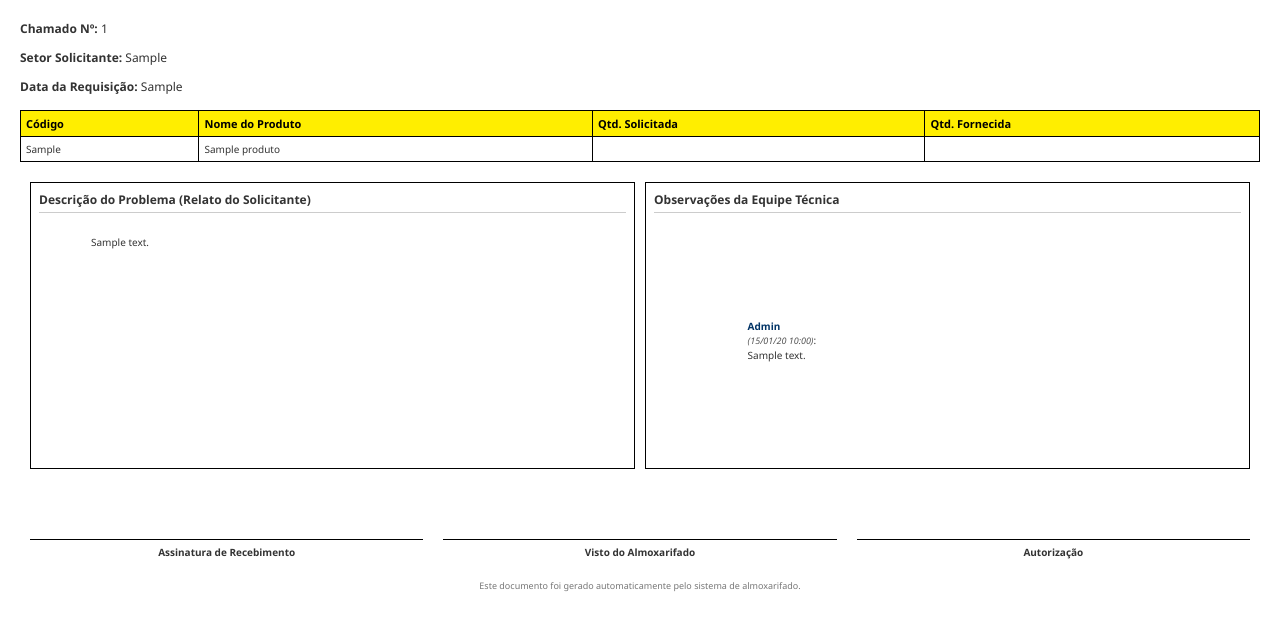
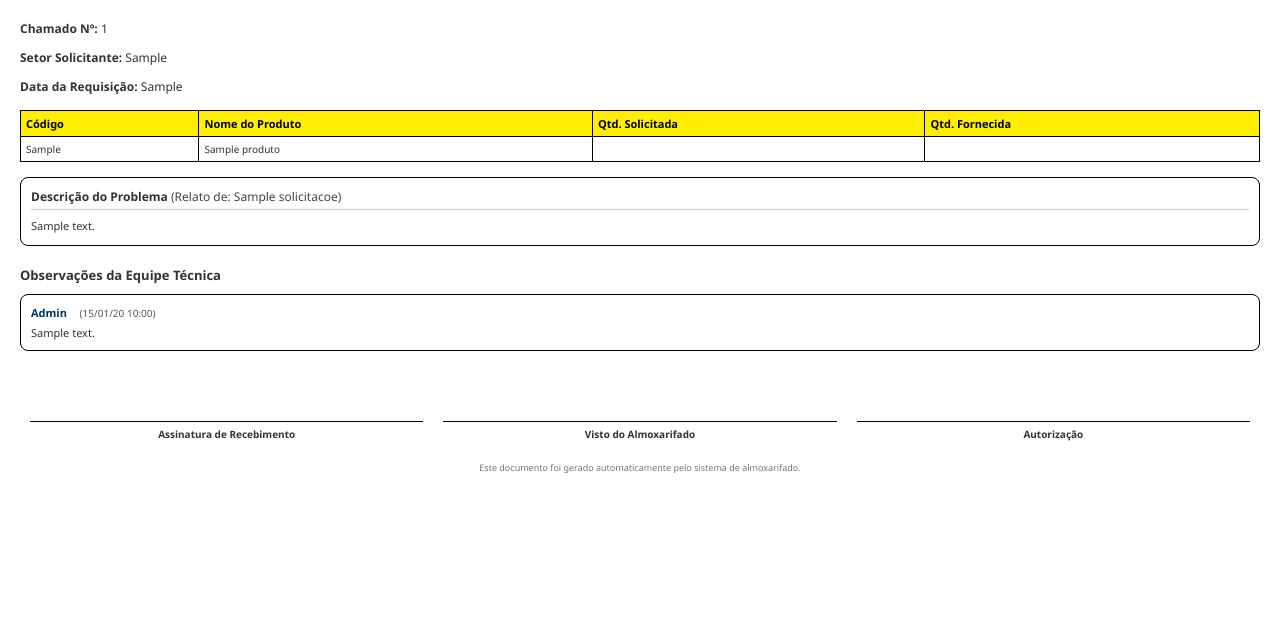
Before and after one commit to LuciosSB/sistema-de-gerenciamento-controle, a Flask app: template templates/saida_pdf.html in a window 1280 px wide. Shown: the part 98-729 px from the top of the page. Run offline with Flask 3, Linux system fonts and the light colour scheme; tables that the repository leaves empty hold one stand-in row (values such as "Sample post"); the template is opened without the code that fills it: values that come from a table or form of the project are taken from there, most other values are stand-ins (such as "Sample title", 1, 10 or a date in 2020).

Commit message:
refactor(pdf): Ajusta layout do PDF para seguir o novo design

```diff
--- a/templates/saida_pdf.html
+++ b/templates/saida_pdf.html
@@ -6,103 +6,36 @@
     <style>
         body {
             font-family: 'Segoe UI', Tahoma, Geneva, Verdana, sans-serif;
-            font-size: 10px; /* Reduzindo a fonte base para caber mais conteúdo */
+            font-size: 10px;
             color: #333;
             margin: 20px;
         }
 
-        .header {
-            width: 100%;
-            text-align: center;
-            margin-bottom: 20px;
+        /* Estilos do Cabeçalho e Tabela (sem alterações) */
+        .header { width: 100%; text-align: center; margin-bottom: 20px; }
+        .header-content { display: table; width: 100%; }
+        .logo-container { display: table-cell; vertical-align: middle; width: 90px; }
+        .logo { width: 80px; height: auto; max-width: 80px; }
+        .titulo-container { display: table-cell; vertical-align: middle; text-align: center; }
+        .titulo { font-size: 22px; margin: 0; color: #000; font-weight: bold; }
+        .subtitulo { font-size: 13px; color: #000; margin: 4px 0; font-weight: bold; }
+        table.produtos-table { width: 100%; border-collapse: collapse; margin-bottom: 15px; text-align: center; }
+        table.produtos-table, th, td { border: 1px solid #000; }
+        th, td { padding: 5px; text-align: left; }
+        th { background-color: #ffee00; color: #000; font-size: 11px; font-weight: bold; }
+        td { font-size: 10px; }
+        .info { margin-bottom: 15px; font-size: 12px; }
+
+        /* ======== NOVOS ESTILOS PARA CAIXAS DE CONTEÚDO (BASEADO NO SEU DESENHO) ======== */
+        .content-box {
+            border: 1px solid #000;
+            border-radius: 8px; /* Cantos arredondados como no desenho */
+            padding: 10px;
+            margin-top: 15px;
+            page-break-inside: avoid; /* Evita que a caixa quebre entre páginas */
         }
 
-        .header-content {
-            display: table;
-            width: 100%;
-        }
-
-        .logo-container {
-            display: table-cell;
-            vertical-align: middle;
-            width: 90px;
-        }
-
-        .logo {
-            width: 80px;
-            height: auto;
-            max-width: 80px;
-        }
-
-        .titulo-container {
-            display: table-cell;
-            vertical-align: middle;
-            text-align: center;
-        }
-
-        .titulo {
-            font-size: 22px;
-            margin: 0;
-            color: #000;
-            font-weight: bold;
-        }
-
-        .subtitulo {
-            font-size: 13px;
-            color: #000;
-            margin: 4px 0;
-            font-weight: bold;
-        }
-
-        table.produtos-table {
-            width: 100%;
-            border-collapse: collapse;
-            margin-bottom: 15px;
-            text-align: center;
-        }
-
-        table.produtos-table, th, td {
-            border: 1px solid #000;
-        }
-
-        th, td {
-            padding: 5px;
-            text-align: left;
-        }
-
-        th {
-            background-color: #ffee00;
-            color: #000;
-            font-size: 11px;
-            font-weight: bold;
-        }
-
-        td {
-            font-size: 10px;
-        }
-
-        .info {
-            margin-bottom: 15px;
-            font-size: 12px;
-        }
-
-        /* ======== NOVOS ESTILOS PARA LAYOUT COMPACTO ======== */
-        .details-container-table {
-            width: 100%;
-            margin-top: 20px;
-            border-collapse: separate;
-            border-spacing: 10px 0;
-            page-break-inside: avoid; /* Tenta manter a tabela na mesma página */
-        }
-
-        .details-cell {
-            width: 50%;
-            vertical-align: top;
-            border: 1px solid #000;
-            padding: 8px;
-        }
-
-        .details-cell-title {
+        .box-title {
             font-size: 12px;
             font-weight: bold;
             margin: 0 0 8px 0;
@@ -110,76 +43,67 @@
             border-bottom: 1px solid #ccc;
         }
 
-        .details-cell-content {
-            font-size: 10px;
-            line-height: 1.4;
-            white-space: pre-wrap;
-            word-wrap: break-word; /* Garante que palavras longas quebrem */
+        .box-title .solicitante-name {
+            font-weight: normal;
+            color: #444;
         }
 
-        .comment-item {
-            margin-bottom: 5px;
-            padding-bottom: 5px;
-            border-bottom: 1px dotted #999;
+        .box-content {
+            font-size: 11px;
+            line-height: 1.5;
+            word-wrap: break-word;
         }
-        .comment-item:last-child {
-            border-bottom: none;
-            margin-bottom: 0;
-            padding-bottom: 0;
-        }
-        .comment-item p {
+        .box-content p {
             margin: 0;
-            padding: 0;
-            line-height: 1.4;
-        }
-        .comment-item strong {
-            color: #003366;
-        }
-        .comment-item em {
-            font-size: 9px;
-            color: #555;
-        }
-        /* ==================================================== */
-
-        .footer {
-            margin-top: 25px;
         }
 
-        .signature-section {
-            width: 100%;
-            margin-top: 35px;
-            display: table;
-        }
-
-        .signature-box {
-            display: table-cell;
-            width: 33.3%;
-            text-align: center;
-            padding: 0 10px;
-        }
-
-        .signature-line {
-            border-bottom: 1px solid #000;
-            height: 35px;
+        .section-divider-title {
+            font-size: 13px;
+            font-weight: bold;
+            margin-top: 20px;
             margin-bottom: 5px;
         }
 
-        .signature-label {
-            font-size: 10px;
-            font-weight: bold;
+        .comment-box {
+            border: 1px solid #000;
+            border-radius: 8px;
+            padding: 10px;
+            margin-top: 10px;
+            page-break-inside: avoid;
         }
 
-        .auto-generated {
-            text-align: center;
-            font-size: 9px;
-            margin-top: 20px;
-            color: #777;
+        .comment-header {
+            display: block; /* Garante que o cabeçalho fique em sua própria área */
+            margin-bottom: 5px;
         }
 
-        img {
-            -webkit-print-color-adjust: exact !important;
-            print-color-adjust: exact !important;
+        .comment-header .author {
+            font-size: 11px;
+            font-weight: bold;
+            color: #003366;
+            margin-right: 10px;
         }
+
+        .comment-header .date {
+            font-size: 10px;
+            color: #555;
+        }
+
+        .comment-text {
+            font-size: 11px;
+            line-height: 1.4;
+            white-space: pre-wrap; /* Mantém as quebras de linha dos comentários */
+        }
+        /* ================================================================================= */
+
+        /* Estilos do Rodapé (sem alterações) */
+        .footer { margin-top: 25px; }
+        .signature-section { width: 100%; margin-top: 35px; display: table; }
+        .signature-box { display: table-cell; width: 33.3%; text-align: center; padding: 0 10px; }
+        .signature-line { border-bottom: 1px solid #000; height: 35px; margin-bottom: 5px; }
+        .signature-label { font-size: 10px; font-weight: bold; }
+        .auto-generated { text-align: center; font-size: 9px; margin-top: 20px; color: #777; }
+        img { -webkit-print-color-adjust: exact !important; print-color-adjust: exact !important; }
     </style>
 </head>
 <body>
@@ -219,40 +143,37 @@
                 <td>{{ produto.codigo_barras or 'N/A' }}</td>
                 <td>{{ produto.nome }}</td>
                 <td>{{ produto.quantidade_solicitada }}</td>
-                <td></td> </tr>
+                <td></td>
+            </tr>
             {% endfor %}
         </tbody>
     </table>
 
-    <table class="details-container-table">
-        <tr>
-            <td class="details-cell">
-                <h4 class="details-cell-title">Descrição do Problema (Relato do Solicitante)</h4>
-                <div class="details-cell-content">
-                    {{ solicitacao.descricao or 'Nenhuma descrição detalhada foi fornecida.' }}
+    <div class="content-box">
+        <h4 class="box-title">
+            Descrição do Problema
+            <span class="solicitante-name"> (Relato de: {{ solicitacao.nome_solicitante }})</span>
+        </h4>
+        <div class="box-content">
+            <p>{{ solicitacao.descricao or 'Nenhuma descrição detalhada foi fornecida.' }}</p>
+        </div>
+    </div>
+
+    {% if solicitacao.comentarios.all() %}
+        <h4 class="section-divider-title">Observações da Equipe Técnica</h4>
+
+        {% for comentario in solicitacao.comentarios.order_by('data_criacao') %}
+            <div class="comment-box">
+                <div class="comment-header">
+                    <span class="author">{{ comentario.usuario.username|title }}</span>
+                    <span class="date">({{ comentario.data_criacao.strftime('%d/%m/%y %H:%M') }})</span>
                 </div>
-            </td>
-            <td class="details-cell">
-                <h4 class="details-cell-title">Observações da Equipe Técnica</h4>
-                <div class="details-cell-content">
-                    {% if solicitacao.comentarios.all() %}
-                        {% for comentario in solicitacao.comentarios.order_by('data_criacao') %}
-                            <div class="comment-item">
-                                <p>
-                                    <strong>{{ comentario.usuario.username|title }}</strong>
-                                    <em>({{ comentario.data_criacao.strftime('%d/%m/%y %H:%M') }})</em>:
-                                    {{ comentario.texto }}
-                                </p>
-                            </div>
-                        {% endfor %}
-                    {% else %}
-                        <p>Nenhuma observação técnica adicionada.</p>
-                    {% endif %}
+                <div class="comment-text">
+                    {{- comentario.texto -}}
                 </div>
-            </td>
-        </tr>
-    </table>
-
+            </div>
+        {% endfor %}
+    {% endif %}
 
     <div class="footer">
         <div class="signature-section">
```
